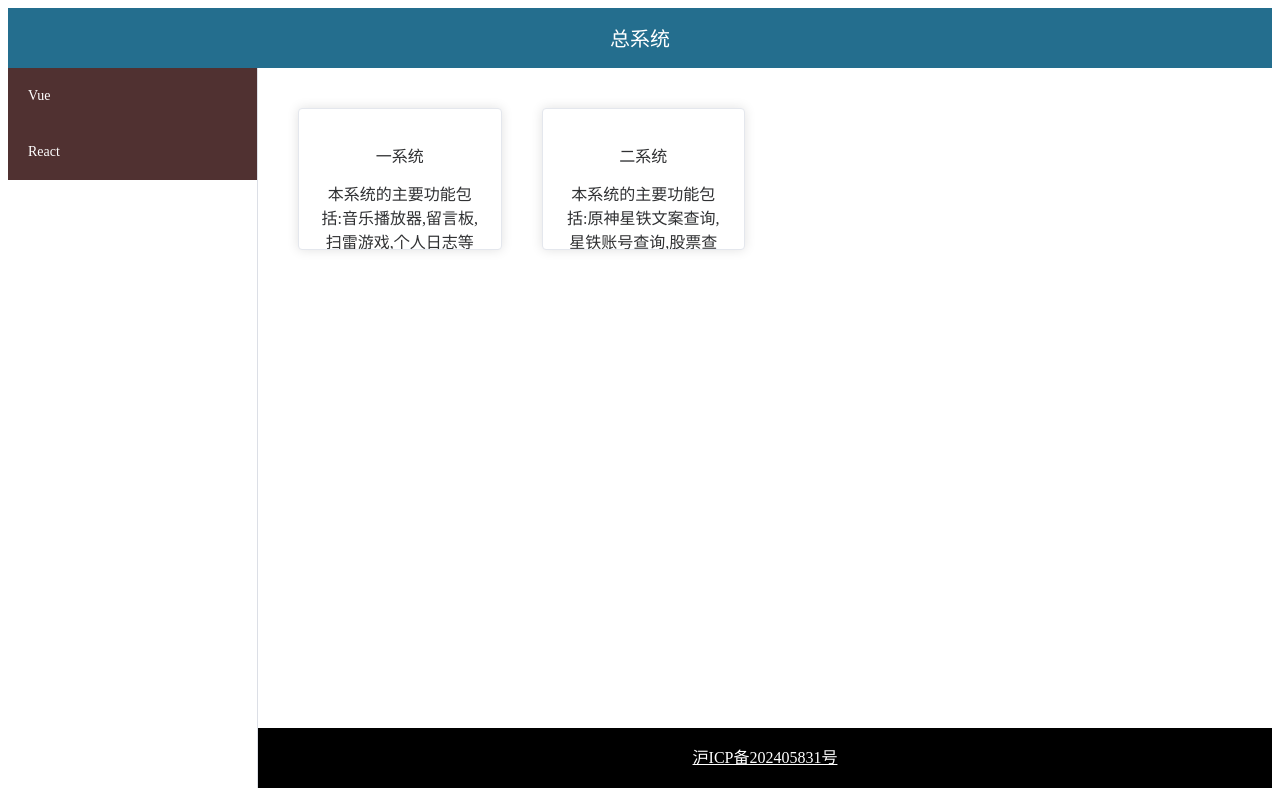
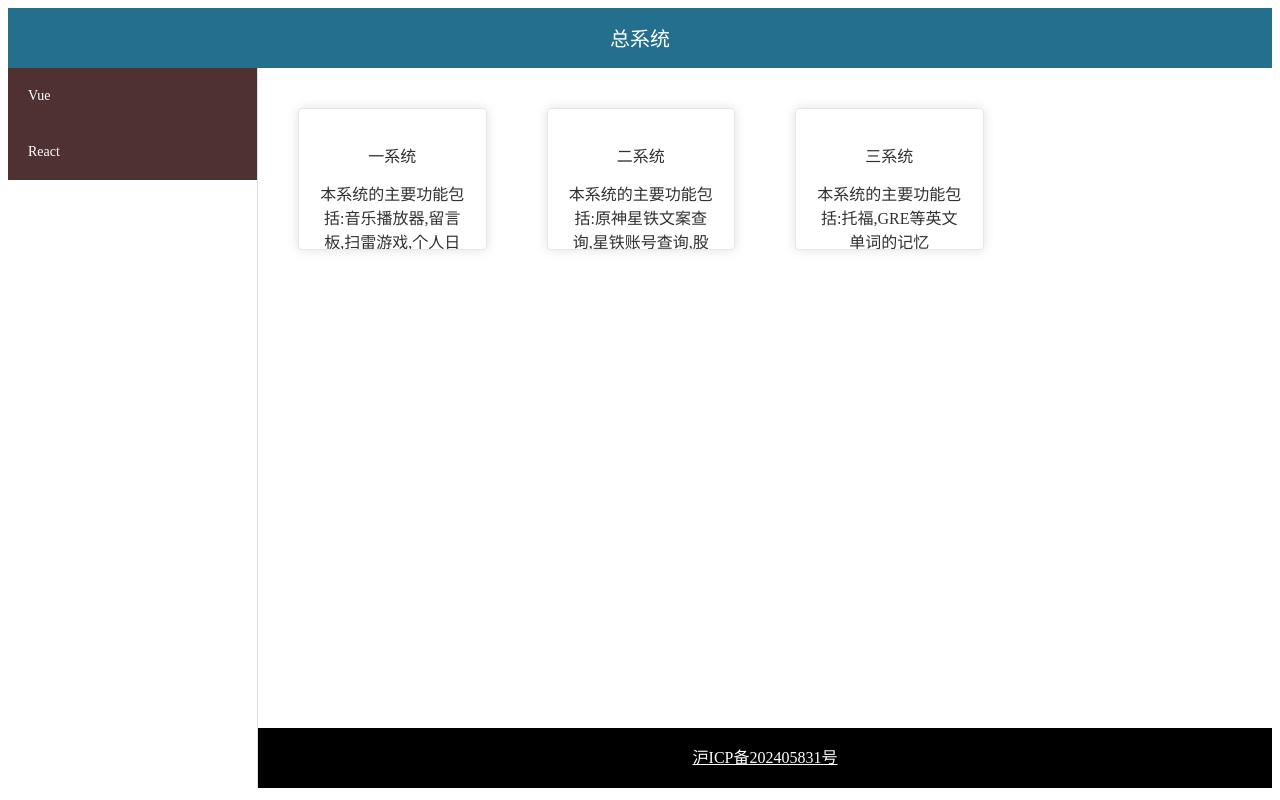
Before and after one commit to RidenShogunei/sumsystem-vue, a Vue app in the folder sumsysytem/: page / in a window 1280 px wide. Built offline with nearby package versions, Linux system fonts and the light colour scheme.

Commit message:
为了https的修改
为了https的修改

```diff
--- a/sumsysytem/src/views/homeView.vue
+++ b/sumsysytem/src/views/homeView.vue
@@ -15,8 +15,8 @@
       </div>
       <el-container>
         <el-main>
-          <el-row>
-            <el-col :span="6" v-for="system in systems" :key="system.index">
+          <el-row :gutter="20">
+            <el-col :xs="24" :sm="12" :md="8" :lg="6" :xl="6" v-for="system in systems" :key="system.index">
               <el-card :body-style="{ padding: '0px' }" class="box-card" @click="open(system.url)">
                 <div style="padding: 14px;">
                   {{ system.name }}
@@ -39,12 +39,12 @@
   </el-container>
 </template>
 
-<script lang="ts" setup>
+<script lang="js" setup>
 import { ref } from 'vue'
 const systems = [
   { index: '1', name: '一系统', url: '/system1/', description: '本系统的主要功能包括:音乐播放器,留言板,扫雷游戏,个人日志等' },
   { index: '2', name: '二系统', url: '/system2/', description: '本系统的主要功能包括:原神星铁文案查询,星铁账号查询,股票查询' },
-  // 更多系统...
+  { index: '3', name: '三系统', url: '/system3/', description: '本系统的主要功能包括:托福,GRE等英文单词的记忆' },
 ]
 const activeLang = ref('vue')
 const ICP = ref('沪ICP备202405831号');
```
Also changed, not shown: 1 other file (tests, documents, lock files or other folders).
